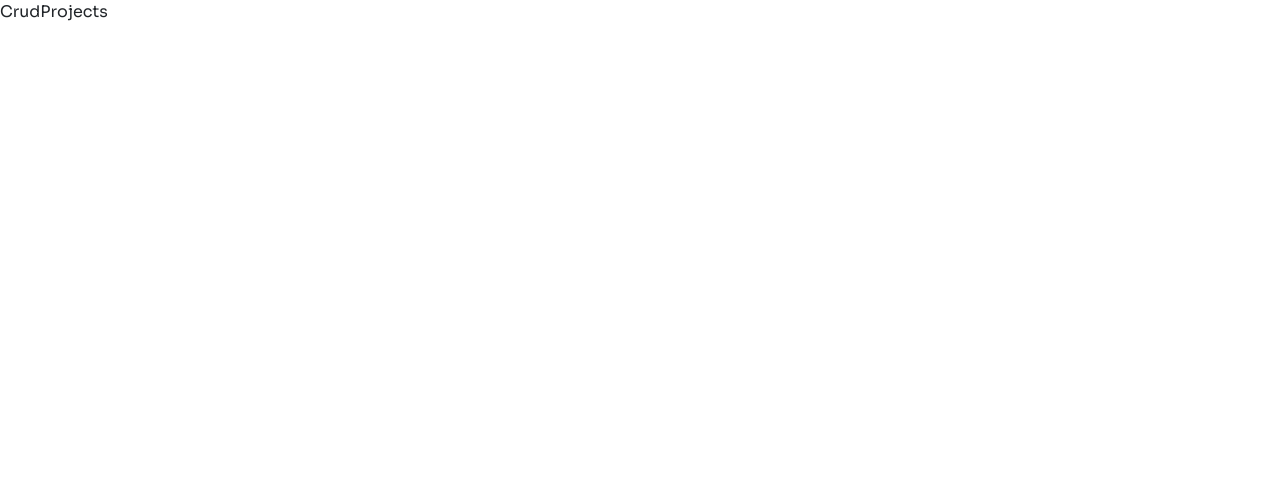
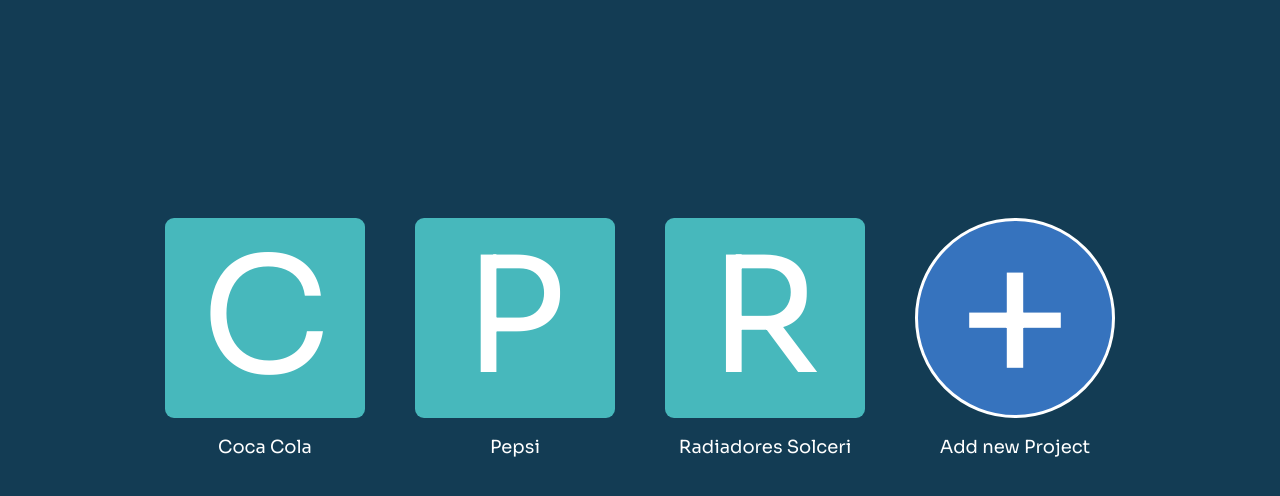
Before and after one commit to LuisBola12/PI-SeleMiracleRun, a React (Create React App) app in the folder FrontEnd/: page /projectAdmin in a window 1280 px wide. Shown: the top 496 px of the page. Built offline with nearby package versions, Linux system fonts and the light colour scheme.

Commit message:
Se descompone el form del crud, en newProjectForm Se implementa la pagina de seleccion y creacion de proyectos

```diff
--- a/FrontEnd/src/Components/CrudProjects/CrudProjects.js
+++ b/FrontEnd/src/Components/CrudProjects/CrudProjects.js
@@ -1,4 +1,3 @@
-import React, { useState } from 'react'
 import {
   Container,
   Modal,
@@ -6,31 +5,68 @@
   ModalBody,
   FormGroup,
   ModalFooter,
-} from "reactstrap";
+} from 'react-bootstrap'
+import React, { useState } from 'react'
+import NewProjectForm from './NewProjectForm'
 import '../../App.css'
-import "bootstrap/dist/css/bootstrap.min.css";
 
-
+import './newProject.css'
+import './projectsStyle.css'
 
 
 const database = [
-  { id: 1, name: "Gym", actualCost: 20000 },
-  { id: 2, name: "Transporte", actualCost: 300000 },
-  { id: 3, name: "Fisioterapia", actualCost: 40000 },
+  { name: "Coca Cola", empleados: ['Luis', 'Jarod'], periodoDePago: 'semanal' },
+  { name: "Pepsi", empleados: ['Carlos', 'Josef', 'Javier'], periodoDePago: 'mensual' },
+  { name: "Radiadores Solceri", empleados: ['Emilio', 'Jose'], periodoDePago: 'quincenal' },
 
 
-];
+]
+
+const employeesDatabase = ['Charlie', 'Jarod', 'Javier', 'Luis', 'Josef'];
 
 const CrudProjects = () => {
 
   const [data, setData] = useState(database);
   const [viewModal, setViewModal] = useState(false);
-  const [name, setName] = useState('');
-  const [cost, setCost] = useState(0);
 
 
+  const handleCloseChild = () => {
+    setViewModal(false);
+  }
+  const addNewEntry = (newEntry) => {
+    setData([...data, newEntry]);
+  }
+
   return (
-    <div>CrudProjects</div>
+
+    < div className='project-style'>
+      <div className=" project-projectsRow">
+
+        {
+          data.map((project) => {
+            return (
+              <div key={project.name} className='project-projectBox'>
+                <button className='project-projectLogo' >{project.name.charAt(0).toLocaleUpperCase()}</button>
+                <div className='project-projectName'>{project.name}</div>
+              </div>
+            )
+          })}
+
+        <div>
+          <button className="project-buttonCreate" onClick={() => setViewModal(true)}>+</button>
+          <p className='project-AddNewProjectText'>Add new Project</p>
+        </div>
+      </div>
+
+      <Modal show={viewModal} centered={true} dialogClassName='modal-90w'>
+        <NewProjectForm cover={handleCloseChild} addNewEntry={addNewEntry}
+          actualData={data} employeesDatabase={employeesDatabase} />
+      </Modal>
+
+    </div >
+
+
+
   )
 }
 
--- /dev/null
+++ b/FrontEnd/src/Components/CrudProjects/NewProjectForm.js
@@ -0,0 +1,144 @@
+
+
+import {
+  ModalHeader,
+  ModalBody,
+  ModalFooter,
+  FormGroup,
+  Form,
+  Container,
+} from 'react-bootstrap'
+import React, { useState } from 'react'
+import Multiselect from 'multiselect-react-dropdown'
+const optionss = [
+  { name: 'char', value: false },
+  { name: 'jo', value: false },
+  { name: 'ja', value: false },
+
+
+]
+
+
+const NewProjectForm = ({ cover, addNewEntry, actualData, employeesDatabase }) => {
+
+  const [name, setName] = useState('');
+  const [employees, setEmployees] = useState(employeesDatabase);
+  const [paymentPeriod, setPaymentPeriod] = useState('Mensual');
+  const [selectedEmployees, setSelectedEmployees] = useState([]);
+  const [options, settOptions] = useState(optionss);
+
+  const [warning, setWarning] = useState('');
+
+
+  const addToTable = () => {
+    if (name && paymentPeriod) {
+      const names = [];
+      actualData.map((index) => {
+        names.push(index.name);
+      })
+      if (!names.includes(name)) {
+        const newData = {
+          name: name,
+          paymentPeriod: paymentPeriod,
+        };
+        addNewEntry(newData);
+        setWarning('');
+        setName("");
+        setPaymentPeriod("");
+        cover();
+      } else {
+        setWarning('*That benefit already exist')
+      }
+
+    }
+    else {
+      setWarning('*Please enter all the values')
+    }
+  }
+
+
+
+
+
+
+  return (
+
+    <>
+      <ModalHeader className="projectForm-header">
+        New Proyect
+      </ModalHeader>
+
+      <ModalBody className="modal_BigHeight" >
+        <FormGroup className='modal-element'>
+          <label className='modal-element'>Name:</label>
+          <input
+            className="form-control"
+            type="text"
+            placeholder='New Project'
+            value={name}
+            onChange={(e) => setName(e.target.value)}
+          ></input>
+        </FormGroup>
+
+
+        <FormGroup className='modal-element'>
+          <label className='modal-element'>Payment Period:</label>
+          <Form.Select onChange={(e) => setPaymentPeriod(e.target.value)}>
+            <option >Mensual</option>
+            <option >Quincenal</option>
+            <option >Semanal</option>
+          </Form.Select>
+        </FormGroup>
+
+        {/* <FormGroup className='modal-element'>
+          <label className='modal-element'>Empleados:</label>
+          <Multiselect
+            isObject={false}
+            onKeyPressFn={function noRefCheck() { }}
+            onRemove={(event) => {
+              setSelectedEmployees(event);
+              console.log({ selectedEmployees })
+
+            }}
+            onSearch={function noRefCheck() { }}
+            onSelect={(event) => {
+              setSelectedEmployees(event);
+              console.log({ selectedEmployees })
+            }}
+            options={employees}
+          />
+        </FormGroup> */}
+
+
+
+
+      </ModalBody>
+
+      <ModalFooter className="projectForm-content">
+        <label className="warning-message">{warning}</label>
+        <button
+          className="button create-button"
+          onClick={() => {
+            addToTable();
+          }}
+        >
+          Insert
+        </button>
+        <button className="button cancel-button" onClick={() => {
+          cover()
+          setName("");
+          setPaymentPeriod("");
+          setWarning('');
+        }}>
+          Cancel
+        </button>
+      </ModalFooter>
+
+
+    </>
+
+
+  )
+}
+
+export default NewProjectForm
--- /dev/null
+++ b/FrontEnd/src/Components/CrudProjects/newProject.css
@@ -0,0 +1,33 @@
+.modal-90w {
+  width: 60%;
+  max-width: none;
+}
+
+.projectForm-header {
+  text-align: center;
+  font-size: 40px;
+  margin-left: auto;
+  margin-right: auto;
+  padding-top: 5rem;
+}
+
+.projectForm-BighHeight {
+  height: 40rem;
+}
+
+.modal-element {
+  text-align: center;
+  padding: 15px;
+  font-size: 30px;
+  width: 40rem;
+  margin-left: auto;
+  margin-right: auto;
+  padding-bottom: 3rem;
+
+}
+
+.modal-Dropdown {
+  width: 40rem;
+  margin-left: auto;
+  margin-right: auto;
+}
--- a/FrontEnd/src/Components/CrudProjects/projectsStyle.css
+++ b/FrontEnd/src/Components/CrudProjects/projectsStyle.css
@@ -1,3 +1,20 @@
+:root {
+
+  --unselectedText: white;
+  --seletedTextColor: rgb(207, 202, 202);
+
+
+  --projectsLogoBackgroundUnselected: #47b8bc;
+  --projectsLogoBackgroundSelected: #227b7e;
+
+  --addButtonBackgroundUnselected: #3673be;
+  --addButtonBacgroundSelected: #2760a6;
+  --selectedBorderColor: rgb(207, 202, 202);
+
+
+
+}
+
 .project-style {
   background-color: #133c54;
   min-height: 100vh;
@@ -12,25 +29,36 @@
   padding-top: 17%;
 }
 
+.project-projectsRow:hover {
+  color: var(--seletedTextColor);
+}
+
 .project-projectLogo {
-  color: white;
+  color: var(--unselectedText);
   height: 200px;
   width: 200px;
   line-height: 200px;
   font-size: 10rem;
   text-align: center;
-  background: #47b8bc;
+  background: var(--projectsLogoBackgroundUnselected);
   border-radius: 9px;
+  border: none;
+  outline: none;
+}
+
+.project-projectLogo:hover {
+  background: var(--projectsLogoBackgroundSelected);
+  color: var(--seletedTextColor);
 
 }
 
 .project-projectName {
   margin-top: 1rem;
-  color: white;
+  color: var(--unselectedText);
   text-align: center;
   font-size: large;
+}
 
-}
 
 .project-buttonCreate {
   height: 200px;
@@ -46,10 +74,17 @@
 
 }
 
+.project-buttonCreate:hover {
+  background-color: #2760a6;
+
+  border: 3px solid rgb(207, 202, 202);
+  color: rgb(207, 202, 202);
+
+}
+
 .project-AddNewProjectText {
   margin-top: 1rem;
-
-  color: white;
+  color: var(--unselectedText);
   font-size: large;
   text-align: center;
 }
```
